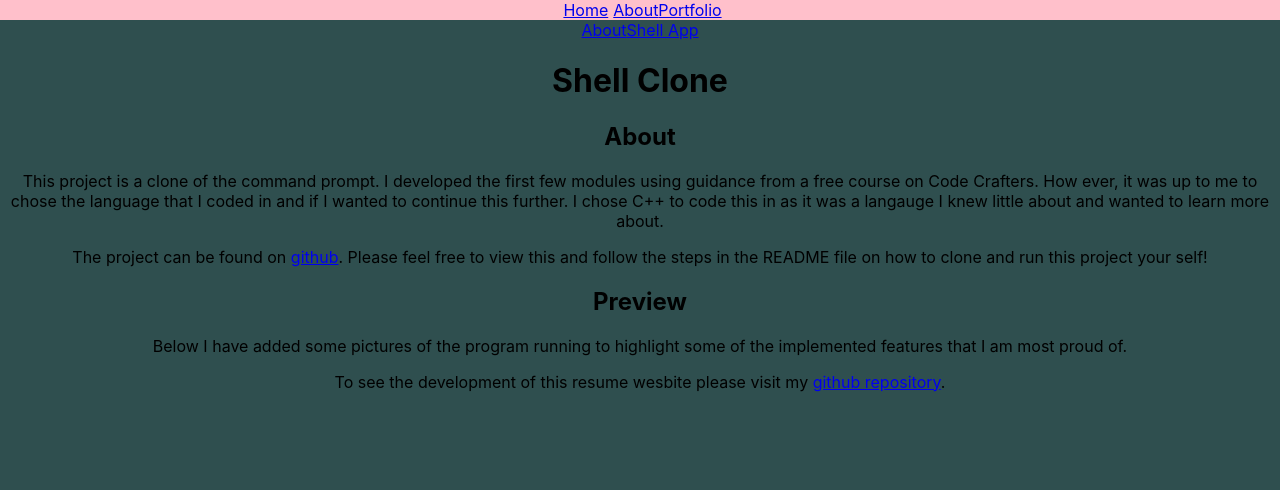
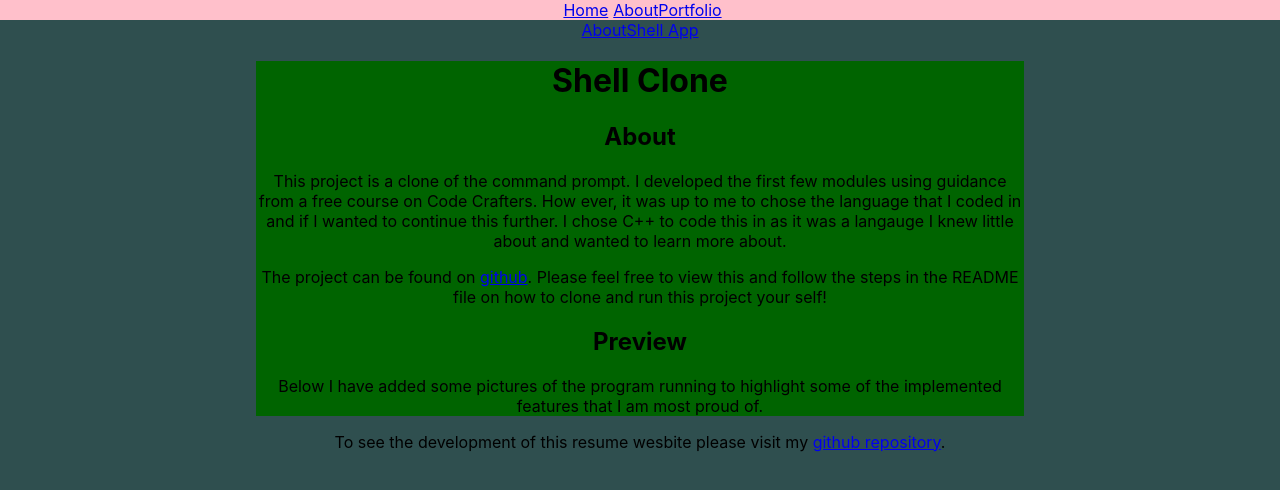
Before and after one commit to NyoomNyoom/resumeWebsite, a React (Create React App) app: page /portfolio/shellApp in a window 1280 px wide. Shown: the top 490 px of the page. Built offline with nearby package versions, Linux system fonts and the light colour scheme.

Commit message:
Changed some code to try out different ways of formatting my website

```diff
--- a/src/App.css
+++ b/src/App.css
@@ -48,3 +48,9 @@
 .mainContent {
   text-align: center;
 }
+
+.shellApp {
+  margin-left: 20%;
+  margin-right: 20%;
+  background-color: darkgreen;
+}
--- a/src/pages/ShellApp.js
+++ b/src/pages/ShellApp.js
@@ -1,4 +1,5 @@
 import React from "react"
+import "../App.css"
 
 export default function ShellApp() {
     return (
```
